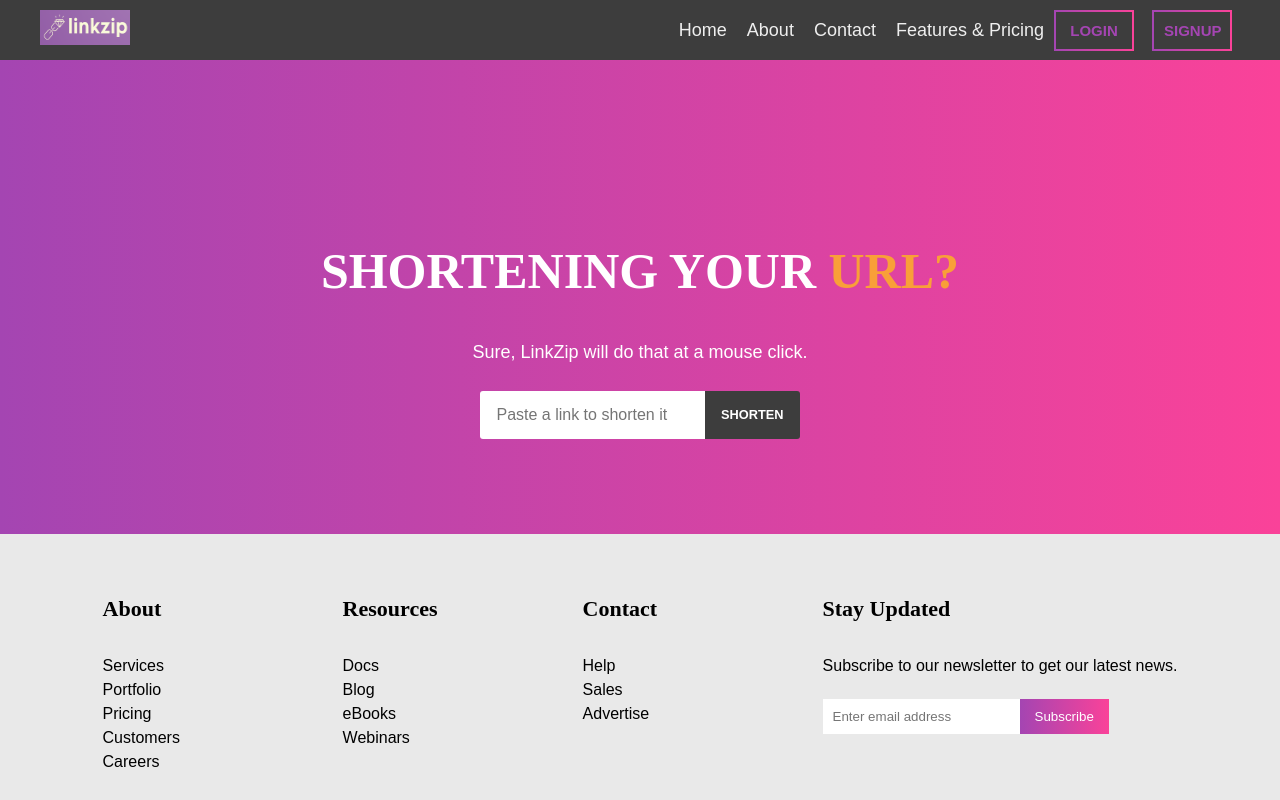
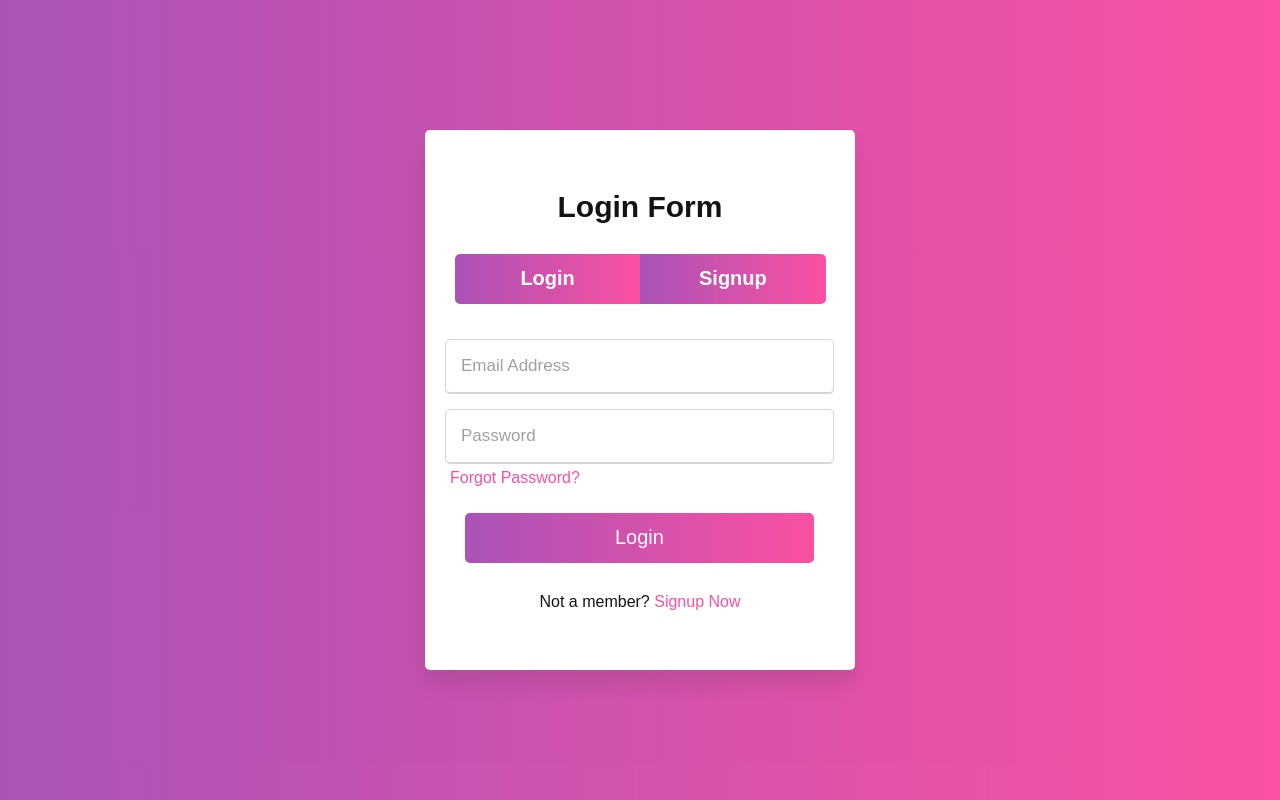
Before and after one commit to anjali-sim/URL-Shortener-App, a React (Vite) app: page /login in a window 1280 px wide. Shown: the top 800 px of the page. Built offline with nearby package versions, Linux system fonts and the light colour scheme.

Commit message:
:sparkles: Implemented routing and formatted the code

```diff
--- a/src/App.tsx
+++ b/src/App.tsx
@@ -1,11 +1,20 @@
 import React from 'react'
 import MainPage from './pages/Main/MainPage'
+import { BrowserRouter, Routes, Route } from 'react-router-dom';
+import Login from './pages/Login/Login';
+import SignUp from './pages/SignUp/SignUp';
 
 const App:React.FC = () => {
 
   return (
     <>
-     <MainPage />
+    <BrowserRouter>
+      <Routes>
+        <Route path="/" element={<MainPage />} />
+        <Route path="/login" element={<Login />} />
+        <Route path="/signup" element={<SignUp />} />
+      </Routes>
+    </BrowserRouter>
     </>
   )
 }
--- a/src/components/Background/Background.style.ts
+++ b/src/components/Background/Background.style.ts
@@ -9,5 +9,6 @@
   margin: 0;
   padding: 0;
   background: -webkit-linear-gradient(left, #a445b2, #fa4299);
+  opacity: 0.92;
   z-index: -1;
 `;
--- a/src/components/Navbar/List.style.ts
+++ b/src/components/Navbar/List.style.ts
@@ -5,6 +5,7 @@
   padding: 13px 10px 13px 10px;
   text-decoration: none;
   color: #efefef;
+  margin-top:6px;
 
   &:hover{
     background-color: rgba(0, 0, 0, 0.3);
--- a/src/components/Navbar/Navbar.style.ts
+++ b/src/components/Navbar/Navbar.style.ts
@@ -103,6 +103,7 @@
   margin-right:18px;
   text-transform: uppercase;
   transition: all 0.2s linear;
+  text-decoration:none;
 
   &:hover {
     background: -webkit-linear-gradient(left, #a445b2, #fa4299);
@@ -112,6 +113,7 @@
 
 export const Image = styled.img`
   height:35px;
-  width:90px;
+  width:100px;
   margin-right: 15px;
+  margin-top: 3px;
 `;
--- a/src/components/Navbar/Navbar.tsx
+++ b/src/components/Navbar/Navbar.tsx
@@ -2,6 +2,8 @@
 import {Button, NavbarStyle, Image} from './Navbar.style';
 import ListStyle from './List.style';
 import logo from "../../assets/images/Screenshot from 2023-06-13 12-12-25.png"
+
+import { Link } from 'react-router-dom';
 
 const Navbar:React.FC = () => {
   return (
@@ -28,8 +30,8 @@
             <ListStyle>About</ListStyle>
             <ListStyle>Contact</ListStyle>
             <ListStyle>Features & Pricing</ListStyle>
-            <Button>Login</Button>
-            <Button>SignUp</Button>
+            <Button as={Link} to="/login">Login</Button>
+            <Button as={Link} to="/signup">SignUp</Button>
           </div>
         </div>
       </NavbarStyle>
--- a/src/pages/Login/Login.style.ts
+++ b/src/pages/Login/Login.style.ts
@@ -96,3 +96,12 @@
     margin-left: 19px;
   }
 `;
+
+export const SignUpDiv = styled.span`
+  color:#fa4299;
+  text-decoration:none;
+
+  &:hover {
+    text-decoration:underline;
+ }
+`;
--- a/src/pages/Login/Login.tsx
+++ b/src/pages/Login/Login.tsx
@@ -1,9 +1,10 @@
 import React from 'react'
 import { Wrapper, FormWrapper, TitleText,
     SlideControls, Slide1, Slide2, InputWrapper,InputStyle,
- MainDiv, SignUpDiv, MainWrap
+ MainDiv, MainWrap
  } from '../../styled/Form.style'
- import { ButtonWrapper, TextStyle, Wrap, ButtonStyle } from './Login.style'
+ import { ButtonWrapper, TextStyle, Wrap, ButtonStyle, SignUpDiv } from './Login.style'
+import { Link } from 'react-router-dom'
 
 const Login:React.FC = () => {
   return (
@@ -20,9 +21,9 @@
 
           {/* <FormContainer> */}
             <SlideControls>
-              <Slide1>Login</Slide1>
+              <Slide1 as={Link} to="/login">Login</Slide1>
 
-              <Slide2>Signup</Slide2>
+              <Slide2 as={Link} to="/signup">Signup</Slide2>
             </SlideControls>
           {/* </FormContainer> */}
 
--- a/src/pages/Main/MainPage.tsx
+++ b/src/pages/Main/MainPage.tsx
@@ -1,9 +1,7 @@
 import React from 'react'
-// import SignUp from '../SignUp/SignUp';
 import Navbar from '../../components/Navbar/Navbar';
 import Banner from '../../components/Banner/Banner';
 import Footer from '../../components/Footer/Footer';
-// import Login from '../Login/Login';
 
 const MainPage:React.FC = () => {
   return (
@@ -11,10 +9,6 @@
       <Navbar />
       <Banner />
       <Footer />
-
-      {/* <Login /> */}
-
-      {/* <SignUp /> */}
     </div>
   )
 }
--- a/src/pages/SignUp/SignUp.tsx
+++ b/src/pages/SignUp/SignUp.tsx
@@ -6,6 +6,7 @@
  import { ButtonSignUpWrapper, Wrap, ErrorStyle, InputWrapper, ButtonStyle } from './SignUp.style'
  import { useFormik } from 'formik'
  import validationSchema from '../../constants/schema'
+ import { Link } from 'react-router-dom'
 
 const SignUp:React.FC = () => {
 
@@ -37,8 +38,8 @@
 
           {/* <FormContainer> */}
             <SlideControls>
-              <Slide1>Login</Slide1>
-              <Slide2>Signup</Slide2>
+              <Slide1 as={Link} to="/login">Login</Slide1>
+              <Slide2 as={Link} to="/signup">Signup</Slide2>
             </SlideControls>
           {/* </FormContainer> */}
 
--- a/src/styled/Form.style.ts
+++ b/src/styled/Form.style.ts
@@ -11,7 +11,8 @@
   margin: 0;
   padding: 0;
   background: -webkit-linear-gradient(left, #a445b2, #fa4299);
-`;
+  opacity: 0.92;
+  `;
 
 export const Wrapper = styled.div`
   display:flex;
@@ -142,10 +143,16 @@
   cursor: pointer;
   border:none;
   border-radius:5px 0px 0px 5px;
+  text-decoration:none;
+  text-align:center;
   z-index: 1;
   background: -webkit-linear-gradient(left, #a445b2, #fa4299);
   transition: all 0.6s ease;
 
+  &:hover {
+    background: -webkit-linear-gradient(left, #73307d, #d70669);
+    // background: -webkit-linear-gradient(left, #62296b, #b9055a);
+  }
 `;
 
 export const Slide2 = styled.button`
@@ -157,18 +164,16 @@
   padding:0px;
   line-height: 48px;
   cursor: pointer;
+  text-decoration:none;
+  text-align:center;
   border:none;
   border-radius:0px 5px 5px 0px;
   z-index: 1;
   background: -webkit-linear-gradient(left, #a445b2, #fa4299);
   transition: all 0.6s ease;
+
+  &:hover {
+    background: -webkit-linear-gradient(left, #73307d, #d70669);
+    // background: -webkit-linear-gradient(left, #62296b, #b9055a);
+  }
 `;
-
-export const SignUpDiv = styled.span`
-color:#fa4299;
-text-decoration:none;
-
-&:hover {
-    text-decoration:underline;
-}
-`;
```
Also changed, not shown: src/pages/SignUp/SignUp.style.ts (indentation only). Lines whose indentation alone changed are shown as unchanged.
